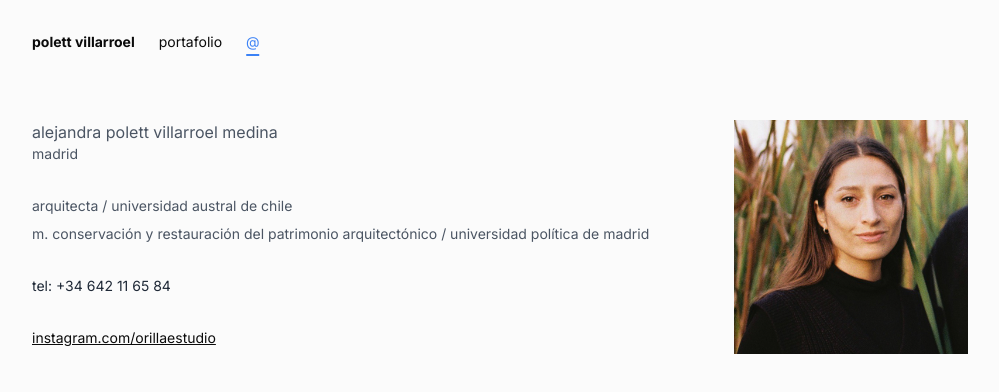
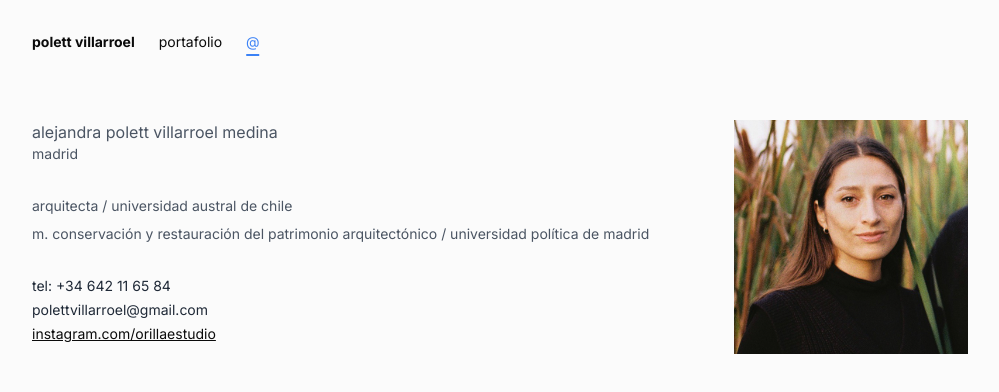
Before and after one commit to jorgedemaria/polett-villarroel-web, a Vue app: page /contacto in a window 1280 px wide. Shown: the top 392 px of the page, without its empty margins (140-1139 px from the left). Built offline with nearby package versions, Linux system fonts and the light colour scheme.

Commit message:
agregar correo en el contacto

```diff
--- a/src/views/Contacto.vue
+++ b/src/views/Contacto.vue
@@ -20,7 +20,7 @@
           universidad política de madrid
         </p>
       </div>
-      <div class="">
+      <div class="space-y-1">
         <p>
           <a
             href="tel:+34642116584"
@@ -29,8 +29,14 @@
             tel: +34 642 11 65 84
           </a>
         </p>
-      </div>
-      <div>
+        <p>
+          <a
+            href="mailto:polettvillarroel@gmail.com"
+            class="text-gray-800 hover:text-blue-500 transition"
+          >
+            polettvillarroel@gmail.com
+          </a>
+        </p>
         <p>
           <a
             href="https://www.instagram.com/orillaestudio"
```
